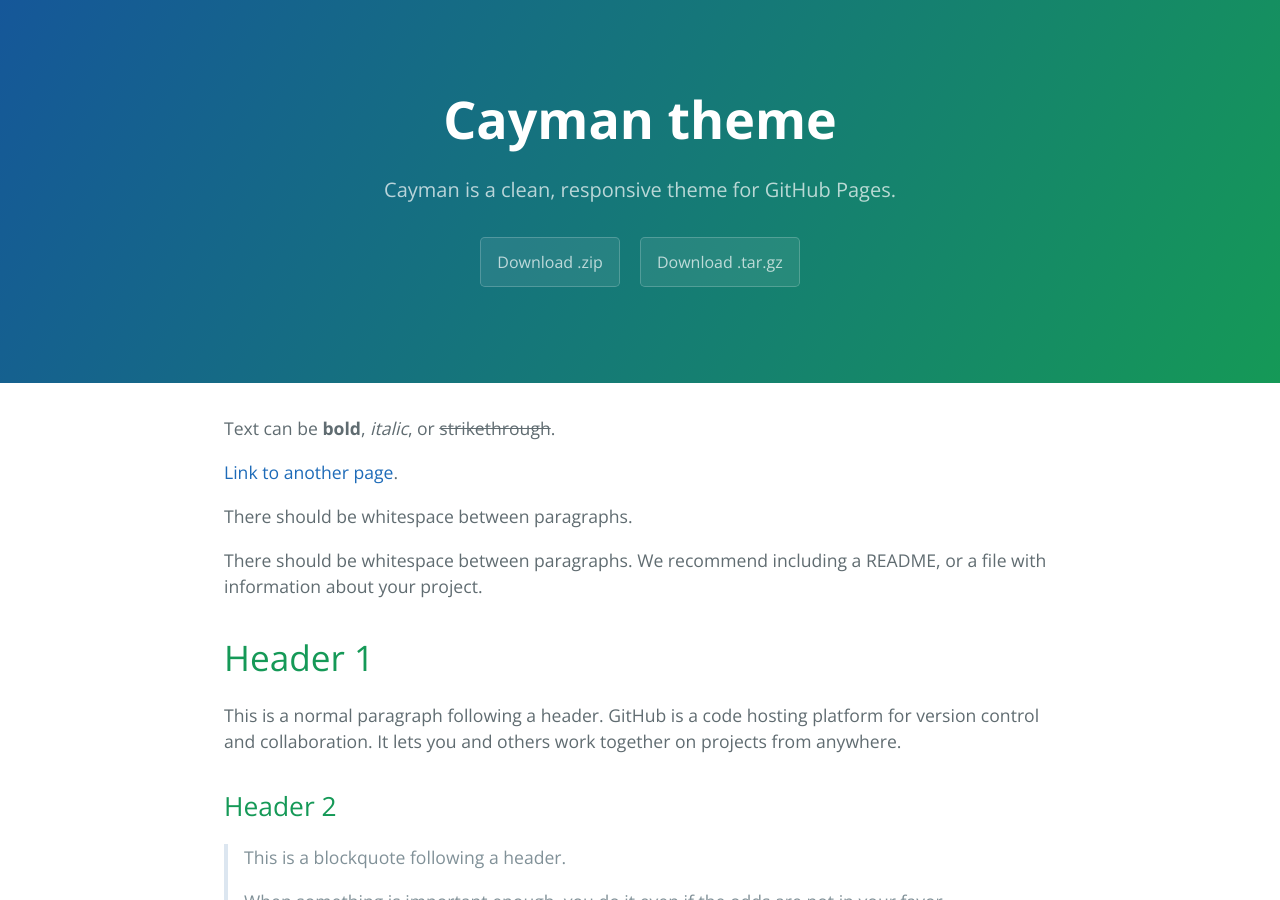
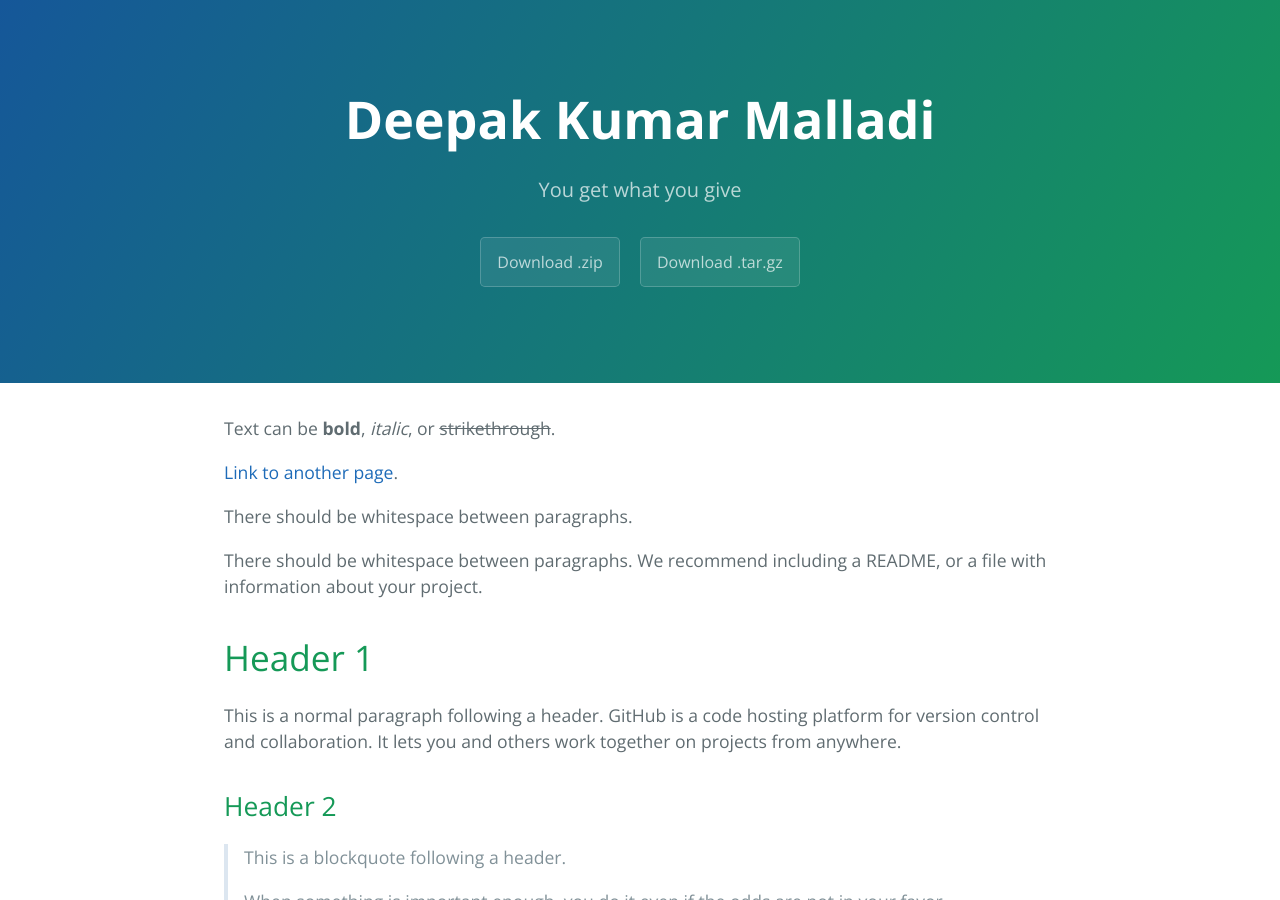
Before and after one commit to kapeed2091/kapeed2091.github.io, a Jekyll site: the page built from index.md, in a window 1280 px wide and 900 px high. Built offline with Jekyll 4.4.1, drawn with Linux system fonts in a browser that asks for light colours.

Commit message:
Update _config.yml

```diff
--- a/_config.yml
+++ b/_config.yml
@@ -1,5 +1,5 @@
-title: Cayman theme
-description: Cayman is a clean, responsive theme for GitHub Pages.
+title: Deepak Kumar Malladi
+description: You get what you give
 show_downloads: true
 google_analytics:
 theme: jekyll-theme-cayman
```
